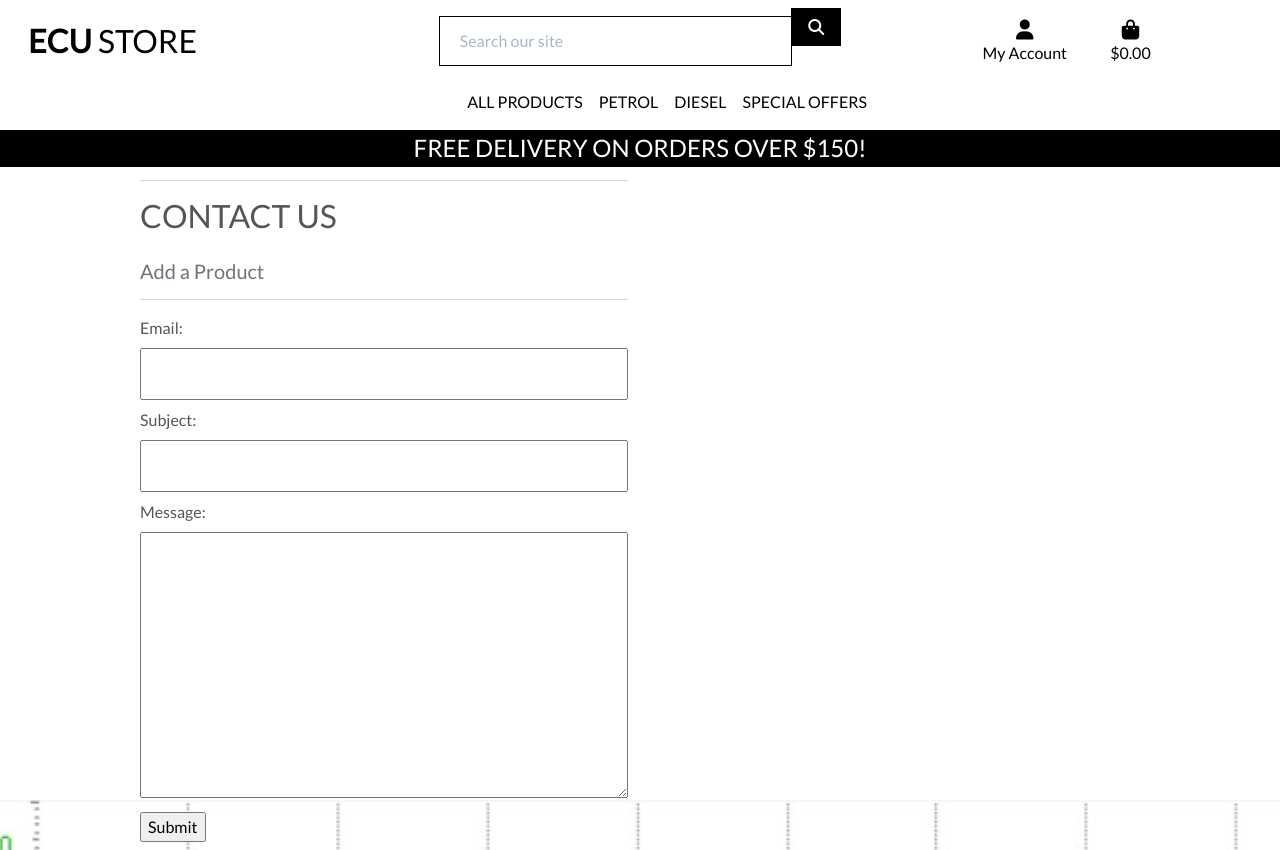
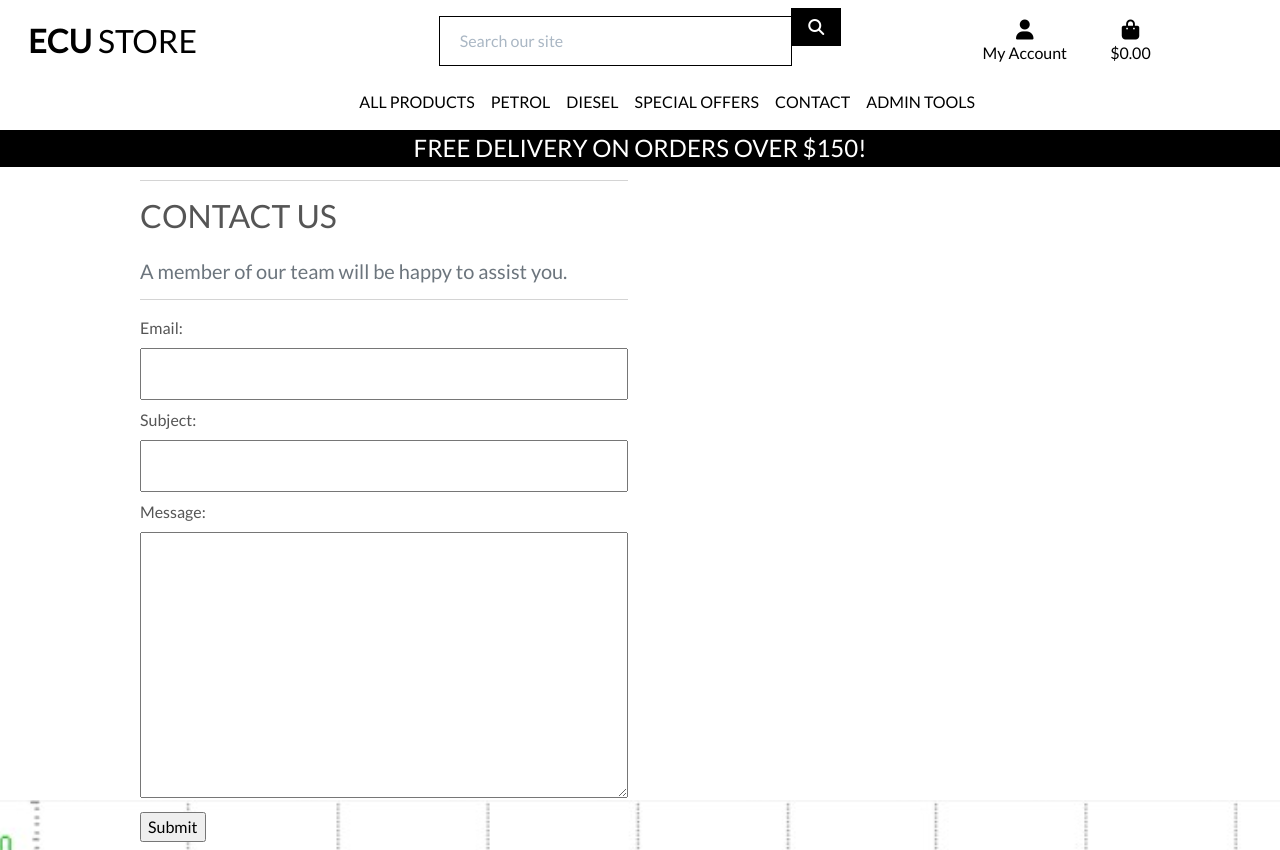
Before and after one commit to Code-Institute-Submissions/M-E-C-20-ECU-store_OctResub, a Django app: page /contact/ in a window 1280 px wide. Run offline with Django 3.2, Linux system fonts and the light colour scheme; the visitor is signed in with stand-in values (Sample User, id 1); some libraries are stand-ins or nearby versions.

Commit message:
Update contact model, add contact and admin tool links to the navbar

```diff
--- a/contact/models.py
+++ b/contact/models.py
@@ -2,9 +2,9 @@ from django.db import models
 
 
 class Contact(models.Model):
-    email = models.EmailField()
-    subject = models.CharField(max_length=255)
-    message = models.TextField()
+    email = models.EmailField(max_length=254, null=False, blank=False)
+    subject = models.CharField(max_length=255, null=False, blank=False)
+    message = models.TextField(max_length=2000, null=False, blank=False)
     created = models.DateTimeField(auto_now_add=True)
 
     def __str__(self):
--- a/contact/templates/contact/contact.html
+++ b/contact/templates/contact/contact.html
@@ -16,7 +16,7 @@
             <div class="col-12 col-md-6">
                 <hr>
                 <h2 class="logo-font mb-4">Contact Us</h2>
-                <h5 class="text-muted">Add a Product</h5>
+                <h5 class="text-muted">A member of our team will be happy to assist you.</h5>
                 <hr>
             </div>
         </div>
--- a/templates/base.html
+++ b/templates/base.html
@@ -80,17 +80,12 @@
               </a>
               <div class="dropdown-menu border-0" aria-labelledby="user-options">
                 {% if request.user.is_authenticated %}
-                    {% if request.user.is_superuser %}
-                        <a href="{% url 'add_product' %}" class="dropdown-item">Product Management</a>
-                        <a href="{% url 'contact_admin' %}" class="dropdown-item">Contact Admin</a>
-                    {% endif %}
                     <a href="{% url 'profile' %}" class="dropdown-item">My Profile</a>
                     <a href="{% url 'account_logout' %}" class="dropdown-item">Logout</a>
                 {% else %}
                     <a href="{% url 'account_signup' %}" class="dropdown-item">Register</a>
                     <a href="{% url 'account_login' %}" class="dropdown-item">Login</a>
                 {% endif %}
-                <a href="{% url 'contact' %}" class="dropdown-item">Contact</a>
               </div>
             </li>
             <li class="list-inline-item">
--- a/templates/includes/main-nav.html
+++ b/templates/includes/main-nav.html
@@ -58,5 +58,22 @@
                 <a href="" class="dropdown-item">All Specials</a>
             </div>
         </li>
+
+        <li class="nav-item">
+            <a href="{% url 'contact' %}" class="logo-font font-weight-bold nav-link text-black mr-5">Contact</a>
+          </li>
+
+        {% if request.user.is_superuser %}
+            <li class="nav-item dropdown">
+                <a class="logo-font font-weight-bold nav-link text-black mr-5" href="#" id="admin-tools"
+                    data-bs-toggle="dropdown" aria-haspopup="true" aria-expanded="false">
+                    Admin Tools
+                </a>
+                <div class="dropdown-menu border-0" aria-labelledby="admin-tools">
+                    <a href="{% url 'add_product' %}" class="dropdown-item">Product Management</a>
+                    <a href="{% url 'contact_admin' %}" class="dropdown-item">Contact Admin</a>
+                </div>
+            </li>
+        {% endif %}
     </ul>
 </div>
```
Also changed, not shown: contact/migrations/0005_alter_contact_message.py (added).
